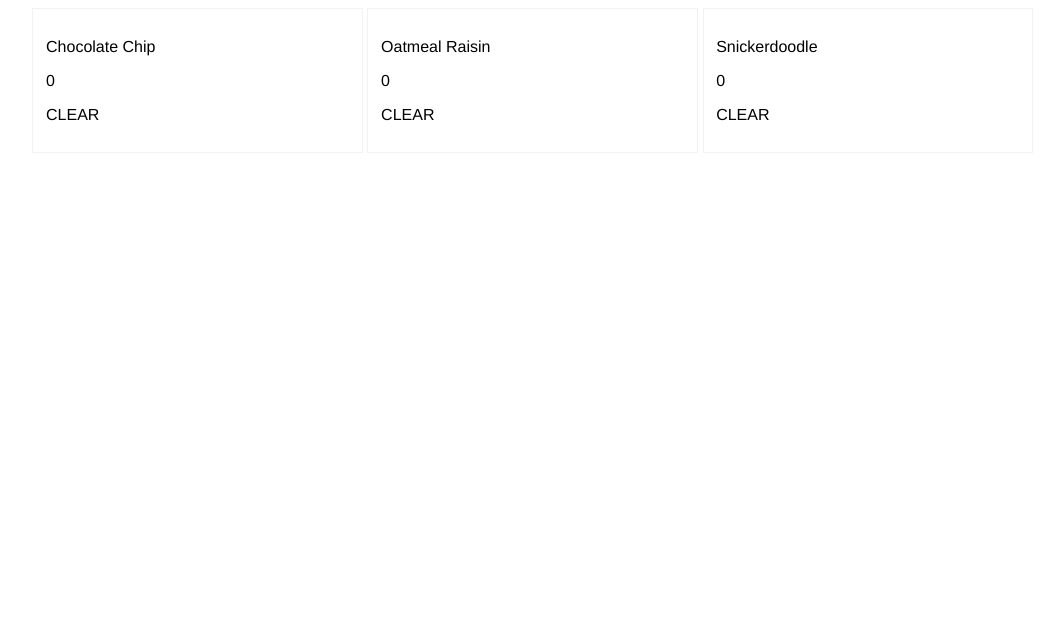
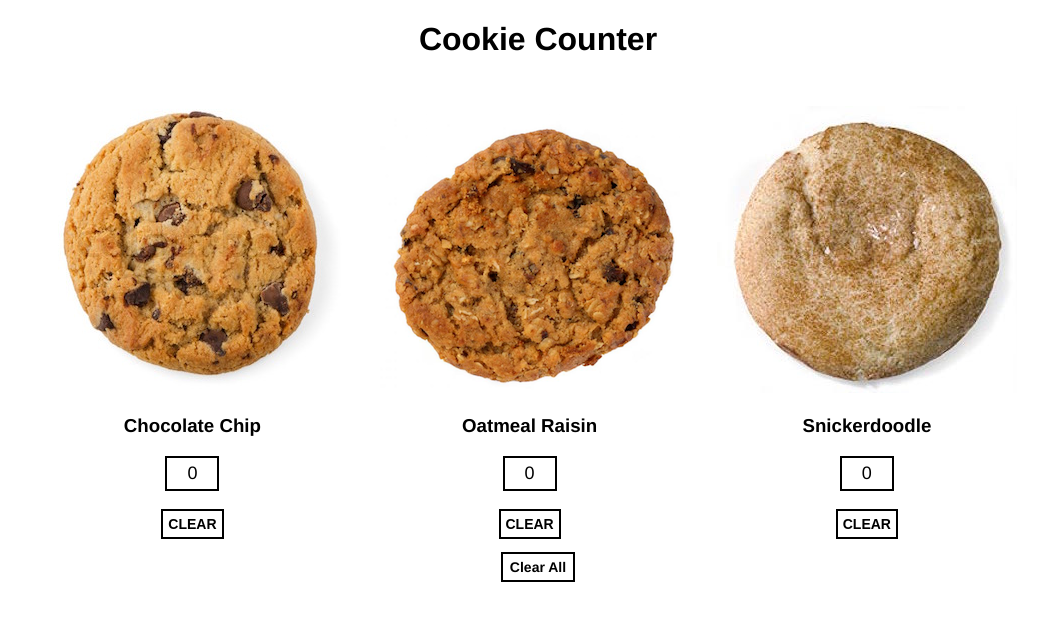
Before and after one commit to andrew-schultz/cookies, a plain HTML site: page index.html in a window 1280 px wide. Shown: the whole page, without its empty margins (102-1166 px from the left). Drawn offline with nearby package versions, Linux system fonts and the light colour scheme.

Commit message:
fixed some jquery issues, style, images, clear all button

```diff
--- a/index.html
+++ b/index.html
@@ -5,29 +5,34 @@
 	<link rel="stylesheet" type="text/css" href="style.css">
 </head>
 <body>
+	<header>
+		<h1>
+			Cookie Counter
+		</h1>
+	</header>
 	<div id="page">
 		<div id="cook">
 			<div id="cookie1" class="cookies">
-				<p id="choc">Chocolate Chip</p>
-				<p id="chocbasket">0</p>
-				<p id="chocclear">CLEAR</p>
+				<img src="images/cc_cookie.jpg" id="choc">
+				<h3>Chocolate Chip</h3>
+				<p id="chocbasket" class="counter">0</p>
+				<button id="chocclear" class="button">CLEAR</button>
 			</div>
 			<div id="cookie2" class="cookies">
-				<p id="oat">Oatmeal Raisin</p>
-				<p id="oatbasket">0</p>
-				<p id="oatclear">CLEAR</p>
+				<img src="images/or_cookie.png" id="oat">
+				<h3>Oatmeal Raisin</h3>
+				<p id="oatbasket" class="counter">0</p>
+				<button id="oatclear" class="button">CLEAR</button>
 			</div>
 			<div id="cookie3" class="cookies">
-				<p id="snick">Snickerdoodle</p>
-				<p id="snickbasket">0</p>
-				<p id="snickclear">CLEAR</p>
+				<img src="images/s_cookie.jpg" id="snick">
+				<h3>Snickerdoodle</h3>
+				<p id="snickbasket" class="counter">0</p>
+				<button id="snickclear" class="button">CLEAR</button>
 			</div>
 		</div>
+		<p id="guilt" class="button">Clear All</p>
 	</div>
-
-
-
-
 <script src="https://ajax.googleapis.com/ajax/libs/jquery/2.2.0/jquery.min.js"></script>
 <script src="cookies.js"></script>
 <script type="text/javascript" src="script.js"></script>
--- a/script.js
+++ b/script.js
@@ -3,16 +3,10 @@ $(document).ready(function(){
 	var ic = parseInt(Cookies.get('choc'));
 	var io = parseInt(Cookies.get('oat'));
 	var is = parseInt(Cookies.get('snick'));
-	// var ic = 0;
-	// var io = 0;
-	// var is = 0;
+
 	$('#chocbasket').text(Cookies.get('choc'));
 	$('#oatbasket').text(Cookies.get('oat'));
 	$('#snickbasket').text(Cookies.get('snick'));
-
-
-
-
 
 	$('#choc').on('click', function(){
 		ic += 1
@@ -59,4 +53,16 @@ $(document).ready(function(){
 		console.log("Cookies Cleared " + Cookies.get('snick') + ".");
 	});
 
+	$('#guilt').on('click', function(){
+		ic = 0
+		Cookies.set('choc', 0)
+		$('#chocbasket').text(Cookies.get('choc'));
+		io = 0
+		Cookies.set('oat', 0)
+		$('#oatbasket').text(Cookies.get('oat'));
+		is = 0
+		Cookies.set('snick', 0)
+		$('#snickbasket').text(Cookies.get('snick'));
+	});
+
 });
--- a/style.css
+++ b/style.css
@@ -1,5 +1,7 @@
 body {
 	font-family: 'Helvetica';
+	margin: 0;
+	padding: 0;
 }
 
 #page {
@@ -15,5 +17,32 @@ body {
 	width: 30%;
 	display: inline-block;
 	padding: 1.25%;
-	border: 1px solid #f2f2f2;
+	text-align: center;
 }
+
+.button {
+	padding: 5px;
+	border: 2px solid;
+	background-color: #ffffff;
+	font-weight: 700;
+	font-size: 14px;
+}
+
+.counter {
+	border: 2px solid;
+	padding: 5px;
+	font-size: 18px;
+	width: 40px;
+	margin-right: auto;
+	margin-left: auto;
+}
+
+#guilt {
+	margin: 0 auto;
+	width: 60px;
+	text-align: center;
+}
+
+h1 {
+	text-align: center;
+}
```
Also changed, not shown: images/cc_cookie.jpg (added), images/or_cookie.png (added), images/s_cookie.jpg (added), 1 other file.
